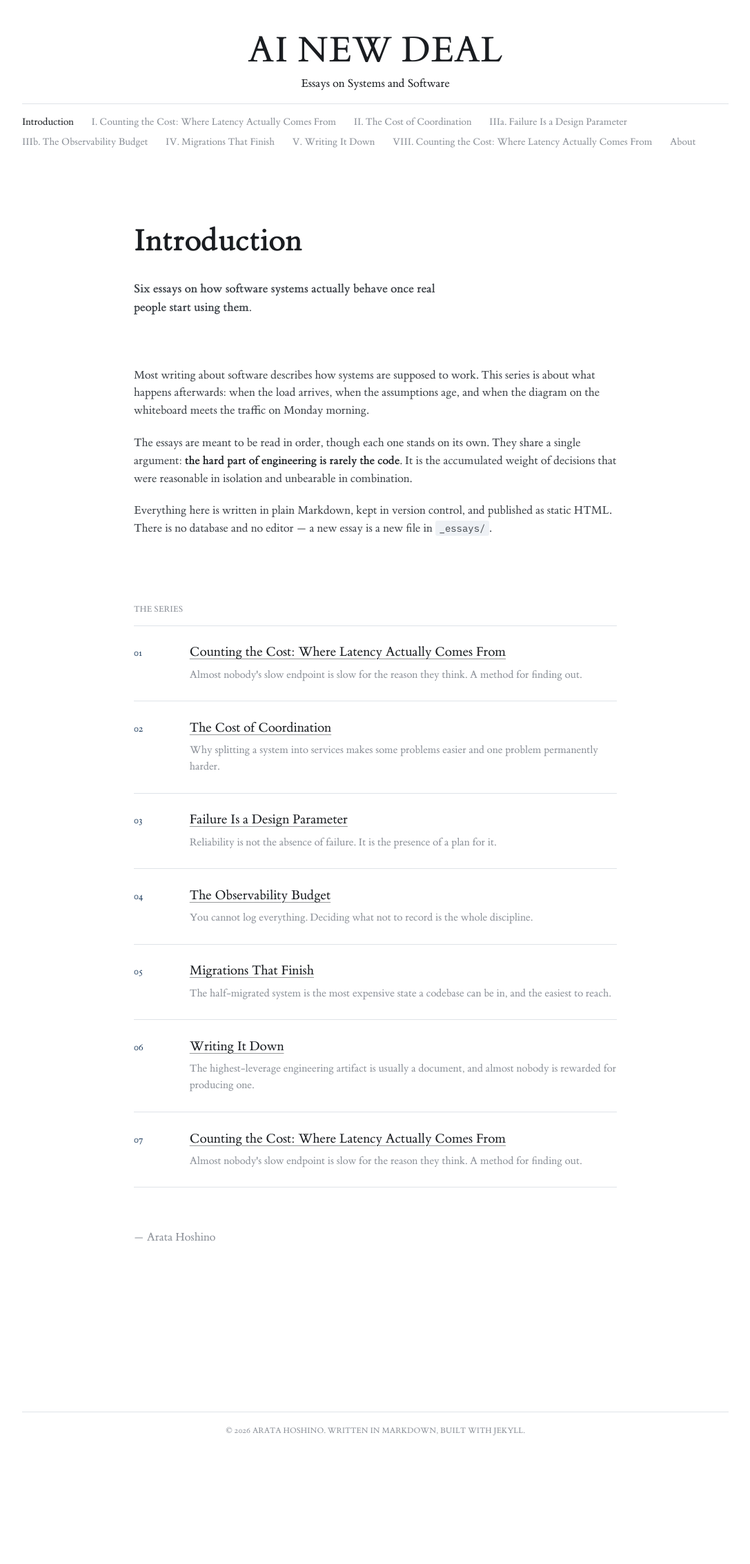
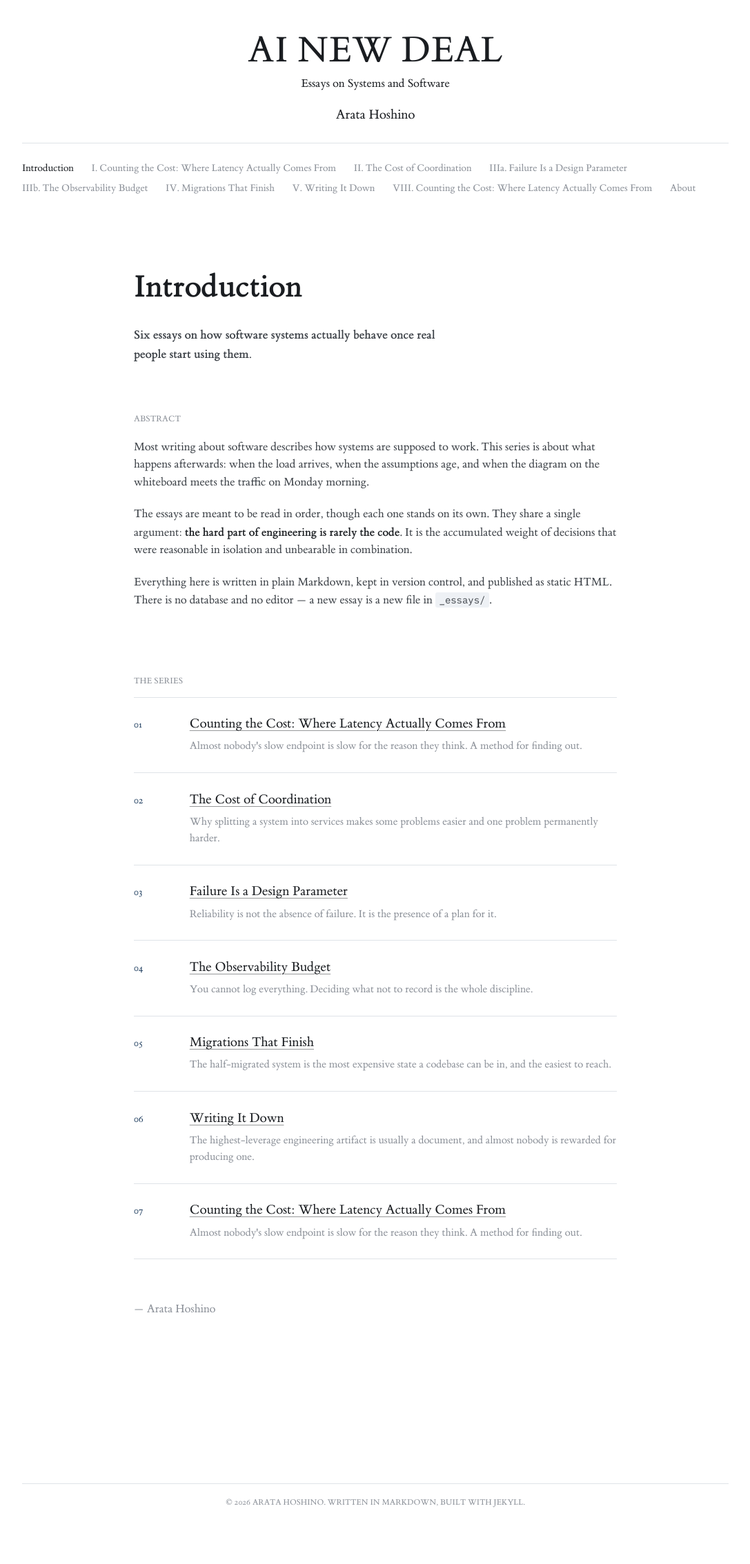
Before and after one commit to arata-hoshino/arata-hoshino.github.io, a Jekyll site: the page built from index.md, in a window 1280 px wide. Shown: the whole page at 69% size, without its empty margins (96-1183 px from the left). Built offline with Jekyll 4.4.1, drawn with Linux system fonts in a browser that asks for light colours; before the commit the page ends 2164 px from its top, so only the background shows below that.

Commit message:
Head the introduction "Abstract", and put the author in the masthead
The front page reads as a paper's opening now: title, standfirst, an
Abstract label over the introductory text, then The Series. The label
carries the space above it so it sits with the paragraphs it heads rather
than stranded between them.

"Arata Hoshino" follows the subtitle in the masthead, a step larger, with
room opened between it and the menu.

Co-Authored-By: Claude Opus 5 (1M context) <noreply@anthropic.com>

```diff
--- a/_includes/runhead.html
+++ b/_includes/runhead.html
@@ -6,6 +6,7 @@
 <header class="runhead">
   <a class="runhead-brand" href="{{ '/' | relative_url }}">{{ site.title }}</a>
   {% if site.subtitle %}<p class="runhead-subtitle">{{ site.subtitle }}</p>{% endif %}
+  {% if site.author %}<p class="runhead-byline">{{ site.author }}</p>{% endif %}
 </header>
 
 <nav class="nav" aria-label="Essays">
--- a/_layouts/home.html
+++ b/_layouts/home.html
@@ -6,9 +6,12 @@ layout: default
   {% if page.heading %}<h1 class="page-title">{{ page.heading }}</h1>{% endif %}
   {% if page.deck %}<p class="page-deck">{{ page.deck }}</p>{% endif %}
 
-  <div class="prose">
-    {{ content }}
-  </div>
+  <section class="abstract" aria-labelledby="abstract-head">
+    <h2 id="abstract-head" class="section-label">Abstract</h2>
+    <div class="prose">
+      {{ content }}
+    </div>
+  </section>
 
   <section class="contents" aria-labelledby="contents-head">
     <h2 id="contents-head" class="contents-head">The Series</h2>
--- a/assets/css/style.css
+++ b/assets/css/style.css
@@ -148,6 +148,7 @@ a:focus-visible {
 .prose h3,
 .prose thead th,
 .contents-head,
+.section-label,
 .pager a,
 .site-footer {
   text-transform: uppercase;
@@ -172,7 +173,7 @@ main {
 }
 
 .runhead {
-  padding: clamp(1.75rem, 4vw, 2.75rem) 0 0.9em;
+  padding: clamp(1.75rem, 4vw, 2.75rem) 0 1.5em;
   border-bottom: 1px solid var(--rule);
   text-align: center;
 }
@@ -196,13 +197,19 @@ main {
   font-size: 1em;   /* the size the body is set at */
 }
 
+.runhead-byline {
+  margin: 0.9em 0 0;
+  color: var(--ink);
+  font-size: 1.15em;
+}
+
 /* -------------------------------------------------------------- nav */
 
 .nav {
   display: flex;
   flex-wrap: wrap;
   gap: 0.5em 1.75em;
-  padding: 1.1em 0 0;
+  padding: 1.8em 0 0;
   font-size: 0.86em;
 }
 
@@ -461,11 +468,24 @@ main {
   margin: clamp(4rem, 9vw, 6rem) 0 0;
 }
 
-.contents-head {
+.contents-head,
+.section-label {
   display: block;
   margin: 0 0 1em;
   color: var(--muted);
   font-size: 0.74em;
+}
+
+.section-label {
+  margin-bottom: 1.4em;
+}
+
+.abstract {
+  margin-top: clamp(3rem, 7vw, 4.5rem);
+}
+
+.abstract .prose {
+  margin-top: 0;
 }
 
 .contents-list {
```
